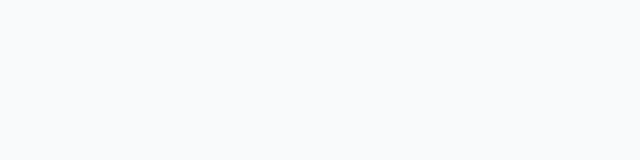
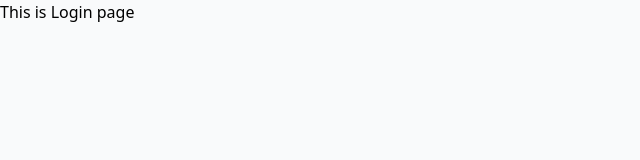
Before and after one commit to rpanhaur/New-Technical-chart-frontend-, a React (Vite) app: page /login in a window 1280 px wide. Before the commit this address had no page. Shown: the top 160 px of the page, without its empty margins (0-640 px from the left). Built offline with nearby package versions, Linux system fonts and the light colour scheme.

Commit message:
new changes till yet

```diff
--- a/components/Navbar.jsx
+++ b/components/Navbar.jsx
@@ -14,6 +14,7 @@ const Navbar=()=>{
       </div>
       {/* Desktop Menu */}
       <div className="hidden md:flex space-x-6 text-gray-700 font-medium">
+      <Link to="/login" className="hover:text-indigo-600 transition duration-200">Login</Link>
         <Link to="/" className="hover:text-indigo-600 transition duration-200">Home</Link>
         <Link to="/create-duty" className="hover:text-indigo-600 transition duration-200">Create Duty Schedule </Link>
 
--- a/package.json
+++ b/package.json
@@ -10,6 +10,7 @@
     "preview": "vite preview"
   },
   "dependencies": {
+    "@react-oauth/google": "^0.12.2",
     "@tailwindcss/vite": "^4.1.7",
     "axios": "^1.9.0",
     "framer-motion": "^12.18.1",
--- a/pages/Home.jsx
+++ b/pages/Home.jsx
@@ -733,9 +733,9 @@ const HomePage = () => {
       <div className="max-w-7xl mx-auto px-6 mt-10">
         <button
           onClick={exportDutyScheduleToPDF}
-          className="bg-green-600 text-white px-4 py-2 rounded shadow hover:bg-green-700"
+          className="bg-blue-500 text-white px-4 py-2 rounded shadow hover:bg-green-700"
         >
-          Export Engineering Duty Schedule Report
+          Generate Duty Schedule
         </button>
       </div>
 
--- /dev/null
+++ b/pages/LoginPage.jsx
@@ -0,0 +1,12 @@
+const LoginPage=()=>{
+  return(
+
+    <>
+
+    <h1>This is Login page</h1>
+
+    </>
+  )
+}
+
+export default LoginPage
--- a/src/App.jsx
+++ b/src/App.jsx
@@ -39,12 +39,14 @@ import { BrowserRouter, Routes, Route } from 'react-router-dom';
 import Home from '../pages/Home';
 import CreatePage from '../pages/CreatePage';
 import CreateShiftDuty from '../pages/CreateShiftDuty';
+import LoginPage from '../pages/LoginPage';
 
 const App = () => {
   return (
     <div className="min-h-screen overflow-y-scroll bg-gray-50">
       <BrowserRouter>
         <Routes>
+          <Route path='/login' element={<LoginPage/>} />
           <Route path="/" element={<Home />} />
           <Route path="/create-page" element={<CreatePage />} />
           <Route path="/create-duty" element={<CreateShiftDuty />} />
```
Also changed, not shown: 1 other file (tests, documents, lock files or other folders).
